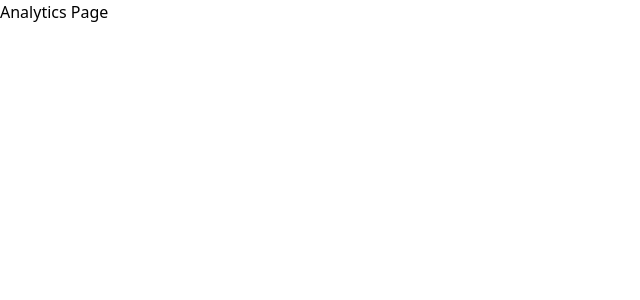
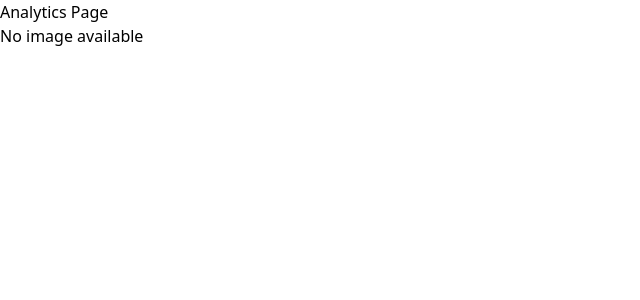
Before and after one commit to Varshith1015/Jotish, a React (Vite) app: page /analytics in a window 1280 px wide. Shown: the top 300 px of the page, without its empty margins (0-640 px from the left). Built offline with nearby package versions, Linux system fonts and the light colour scheme; sample sign-in values are in the browser's storage.

Commit message:
passed merged image from details page to analytics page

```diff
--- a/src/pages/Analytics/AnalyticsPage.tsx
+++ b/src/pages/Analytics/AnalyticsPage.tsx
@@ -1,9 +1,23 @@
-function AnalyticsPage() {
+import { useLocation } from "react-router-dom";
+
+
+
+export default function AnalyticsPage() {
+
+    const location = useLocation();
+    const image = location.state?.image;
   return (
     <div>
       <h1>Analytics Page</h1>
+
+      {image ? (
+        <div>
+          <h3>Merged Audit Image</h3>
+          <img src={image} alt="Merged" style={{ width: "400px" }} />
+        </div>
+      ) : (
+        <p>No image available</p>
+      )}
     </div>
   );
 }
-
-export default AnalyticsPage;
--- a/src/pages/Details/DetailsPage.tsx
+++ b/src/pages/Details/DetailsPage.tsx
@@ -1,6 +1,6 @@
 import { useEffect, useRef } from "react";
 import { useState } from "react";
-
+import { useNavigate } from "react-router-dom";
 
 export default function DetailsPage(){
 
@@ -9,6 +9,8 @@ export default function DetailsPage(){
     const streamRef = useRef<MediaStream | null>(null);
     const [isDrawing, setIsDrawing] = useState(false);
     const [finalImage, setFinalImage] = useState<string | null>(null);
+    const navigate = useNavigate();
+
 
 
     useEffect(() => {
@@ -108,10 +110,14 @@ export default function DetailsPage(){
         if (!canvasRef.current) return;
 
         const canvas = canvasRef.current;
-
         const imageData = canvas.toDataURL("image/png");
 
         setFinalImage(imageData);
+
+        // 🔥 navigate to analytics with image
+        navigate("/analytics", {
+            state: { image: imageData }
+        });
     };
 
 
```
